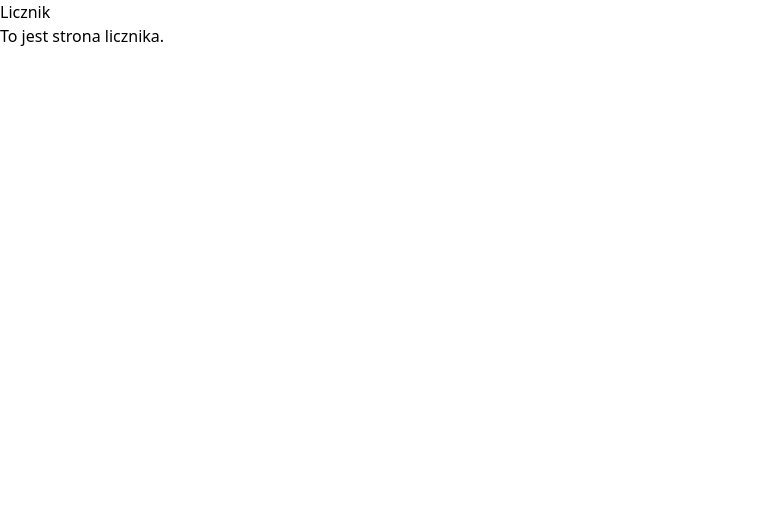
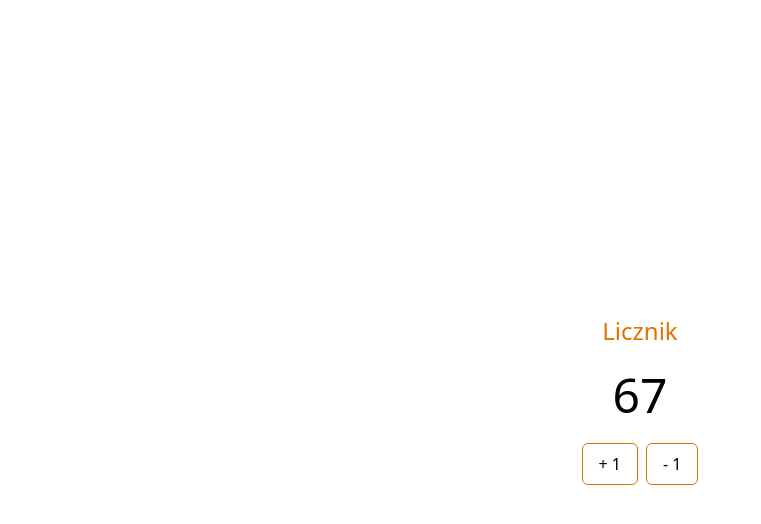
Before and after one commit to maciekpastuszak/next-counter, a Next.js app: page /counter in a window 1280 px wide. Shown: the top 524 px of the page, without its empty margins (0-761 px from the left). Built offline with nearby package versions, Linux system fonts and the light colour scheme.

Commit message:
refactor Counter component layout and styling

```diff
--- a/app/counter/page.tsx
+++ b/app/counter/page.tsx
@@ -2,9 +2,17 @@ import React from "react";
 
 const Counter = () => {
   return (
-    <div>
-      <h1>Licznik</h1>
-      <p>To jest strona licznika.</p>
+    <div className="flex flex-col items-center justify-center min-h-screen gap-3">
+      <h1 className="text-2xl text-amber-600">Licznik</h1>
+      <h2 className="text-[3rem]">67</h2>
+      <div className="flex gap-2">
+        <button className="border border-amber-600 rounded-md px-4 py-2 hover:bg-amber-500 hover:cursor-pointer">
+          + 1
+        </button>
+        <button className="border border-amber-600 rounded-md px-4 py-2 hover:bg-amber-500 hover:cursor-pointer">
+          - 1
+        </button>
+      </div>
     </div>
   );
 };
```
